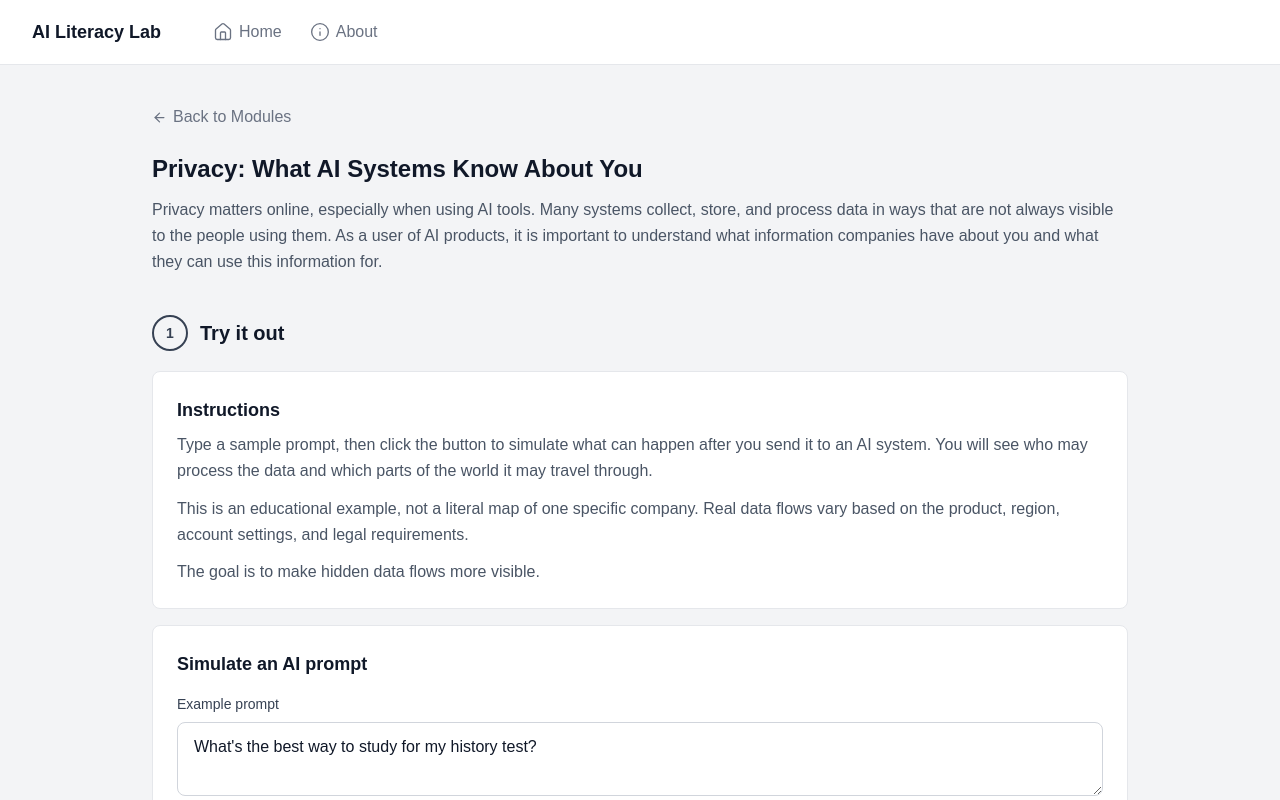
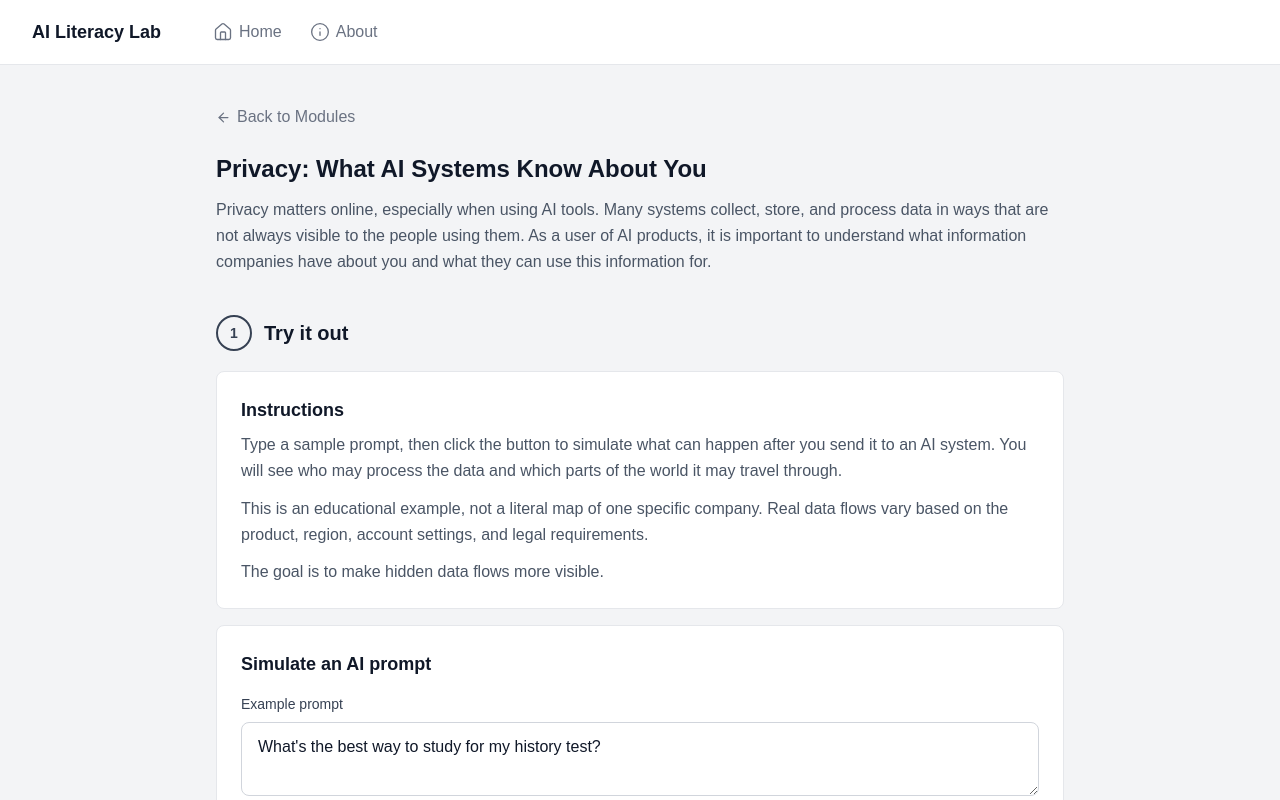
Before and after one commit to catebarry/ai-literacy-site, a Next.js app: page /modules/privacy in a window 1280 px wide. Shown: the top 800 px of the page. Built offline with nearby package versions, Linux system fonts and the light colour scheme.

Commit message:
page frames consistent size

```diff
--- a/app/modules/privacy/page.tsx
+++ b/app/modules/privacy/page.tsx
@@ -171,7 +171,7 @@ export default function PrivacyModule() {
 
   return (
     <main className="min-h-screen bg-gray-100">
-      <div className="max-w-5xl mx-auto px-6 py-10">
+      <div className="max-w-4xl mx-auto px-6 py-10">
         {/* Back */}
         <Link
           href="/"
```
